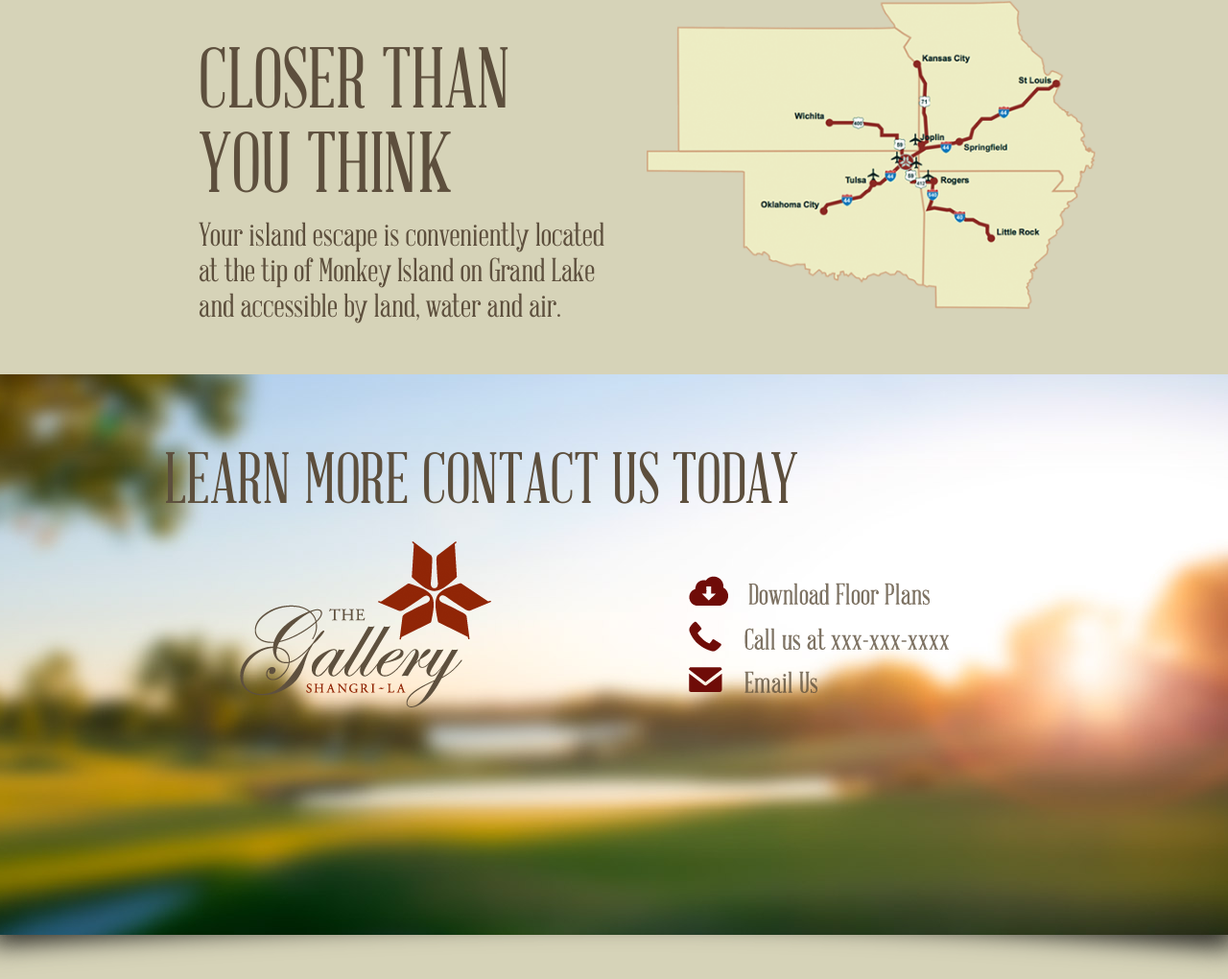
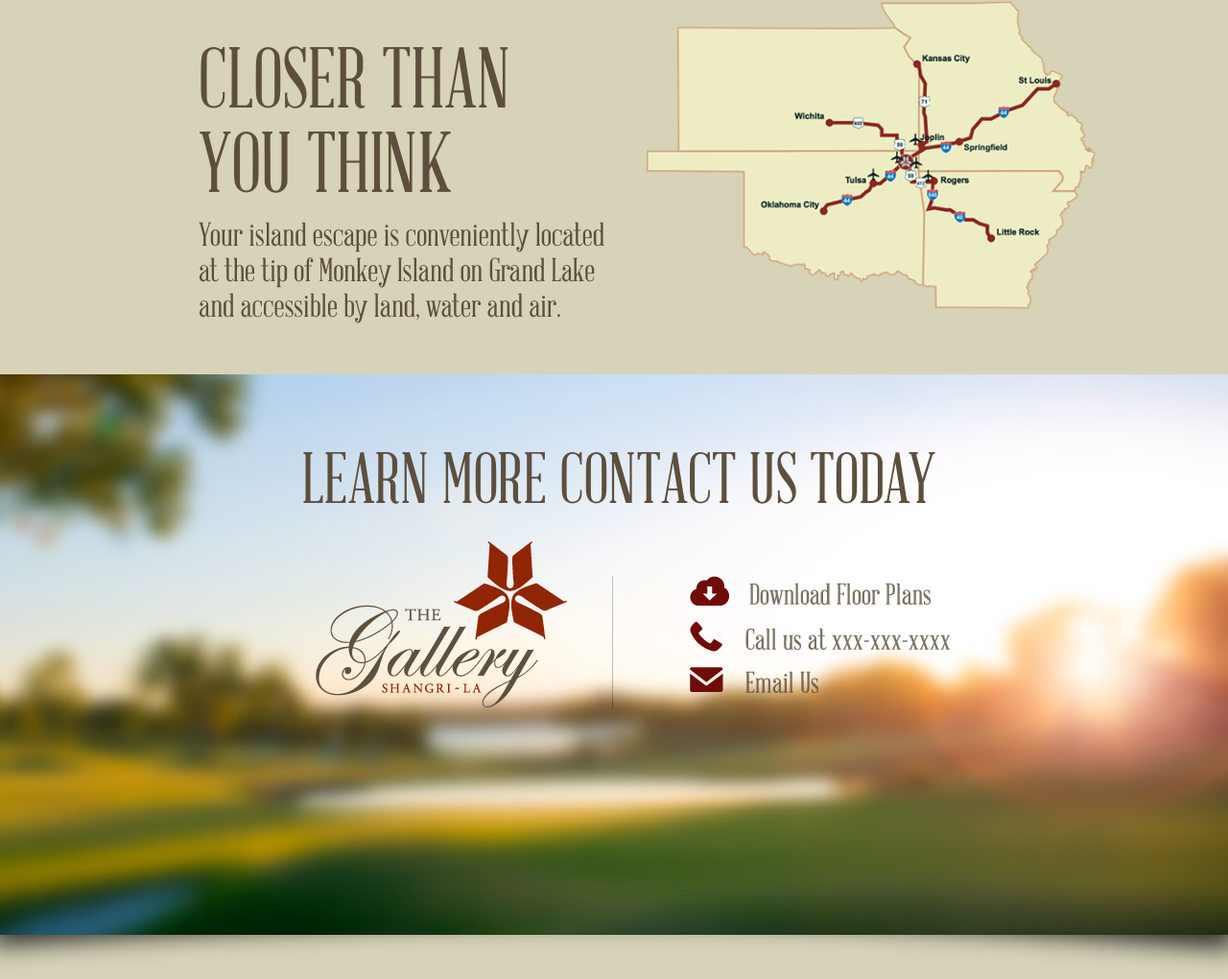
Before and after one commit to doppl3r/shangrila, a plain HTML site: page gallery/index.html in a window 1280 px wide. Shown: the part 2850-3870 px from the top of the page at 96% size. Drawn offline with Linux system fonts and the light colour scheme.

Commit message:
minor design tweeks

```diff
--- a/gallery/css/stylesheet.css
+++ b/gallery/css/stylesheet.css
@@ -109,7 +109,7 @@ body { background-color: transparent; font-family: 'lincoln'; }
 .section6 { position: relative; height: 584px; }
 .section6 > img { position: absolute; top: 0px; left: 0px; z-index: -1;}
 .section6 .full-width {width: 100%;}
-.section6 h1 { font-size: 74px; color: #5d4f3d; text-transform: uppercase; line-height: 64px; padding-top: 80px; padding-left: 12px; }
+.section6 h1 { font-size: 74px; text-align:center; color: #5d4f3d; text-transform: uppercase; line-height: 64px; padding-top: 80px; padding-left: 12px; }
 .section6 h4 { font-size: 20px; color: #5d4f3d; margin-bottom: 4px; font-family: 'gearedslab'; text-transform: uppercase; }
 .section6 p { font-family: 'gearedslab-light'; font-size: 19px; color: #5d4f3d;  }
 .section6 .button { display: block; color: #FFF; background-color: #5d4f3d; font-size: 21px; font-family: 'gearedslab'; padding: 4px 0px 2px; margin: 8px 0px; text-align: center; text-transform: uppercase; text-decoration: none; border-radius: 4px; border-top: 2px solid #6b5e4e; border-right: 2px solid #6b5e4e; border-bottom: 2px solid #565246; border-left: 2px solid #565246; }
@@ -117,12 +117,13 @@ body { background-color: transparent; font-family: 'lincoln'; }
 .section6 .left { display: inline-block; margin-right: -4px; width: 50%; padding: 4px 24px 0px 12px; }
 .section6 .left img { margin-top: 16px; padding-right: 24px; }
 .section6 .left img.right-divider { border-right: 1px solid rgba(0,0,0,0.5); }
-.section6 .right { display: inline-block; width: 50%; vertical-align: top; padding: 56px 80px 0px; text-align: left; }
+.section6 .right { display: inline-block; width: 50%; vertical-align: top; padding: 0px 80px 0px; margin-top: 56px; text-align: left; border-left: 1px solid rgba(0,0,0,0.25);  }
 .section6 .right a { display: block;  margin-bottom: 16px; }
 .section6 .right a:hover { cursor: pointer; }
 
 .center-block { margin: 0px auto; }
-.left-block { margin: 0 left;}
+.left-block { margin: 0 left; }
+.right-block { margin: 0px 0px 0px auto; display: block; }
 @media(max-width:1370px){  }
 @media(max-width:960px){  }
 @media(max-width:800px){  }
--- a/gallery/index.html
+++ b/gallery/index.html
@@ -133,7 +133,7 @@
 					<div class="wrapper">
 						<h1>learn more contact us today</h1>
 						<div class="left">
-							<img class="center-block" src="img/gallery-logo1.png"/>
+							<img class="right-block" src="img/gallery-logo1.png"/>
 						</div>
 						<div class="right">
 							<a href="http://shangrilaok.com/contact/email/"><img src="img/link1.png"/></a>
```
Also changed, not shown: gallery/img/logo-buffalo.png, img/logo-buffalo.png.
